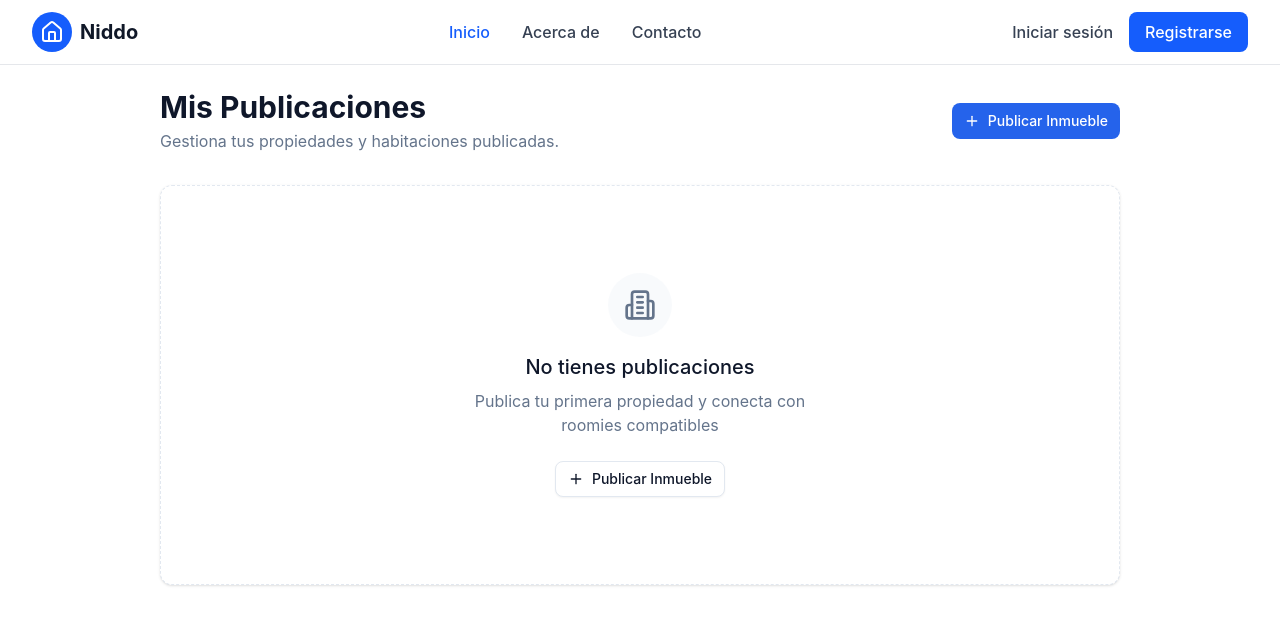
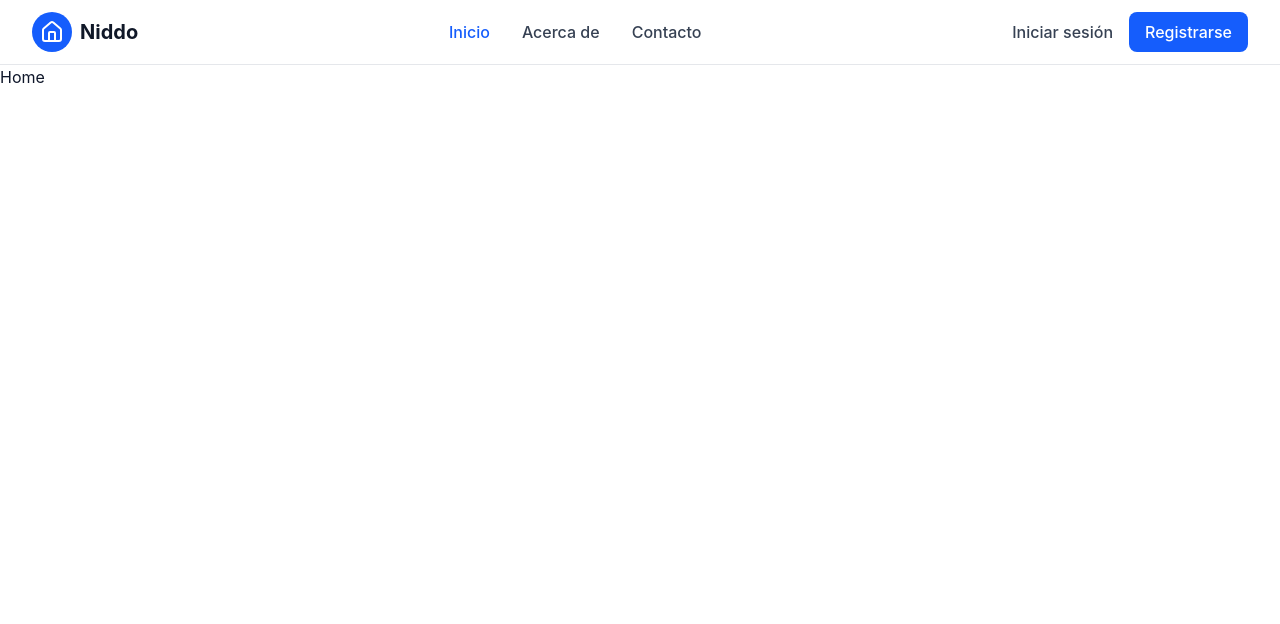
Before and after one commit to SMatey/Niddo, a Next.js app: page / in a window 1280 px wide. Shown: the top 624 px of the page. Built offline with nearby package versions, Linux system fonts and the light colour scheme.

Commit message:
Correcciones finales

```diff
--- a/src/app/(public)/page.tsx
+++ b/src/app/(public)/page.tsx
@@ -1,7 +1,5 @@
 "use client"
 
-import MisPublicacionesPage  from "../(dashboard)/mis-publicaciones/page";
-
 export default function Page() {
-  return <div><MisPublicacionesPage /></div>
+  return <div>Home</div>
 }
```
